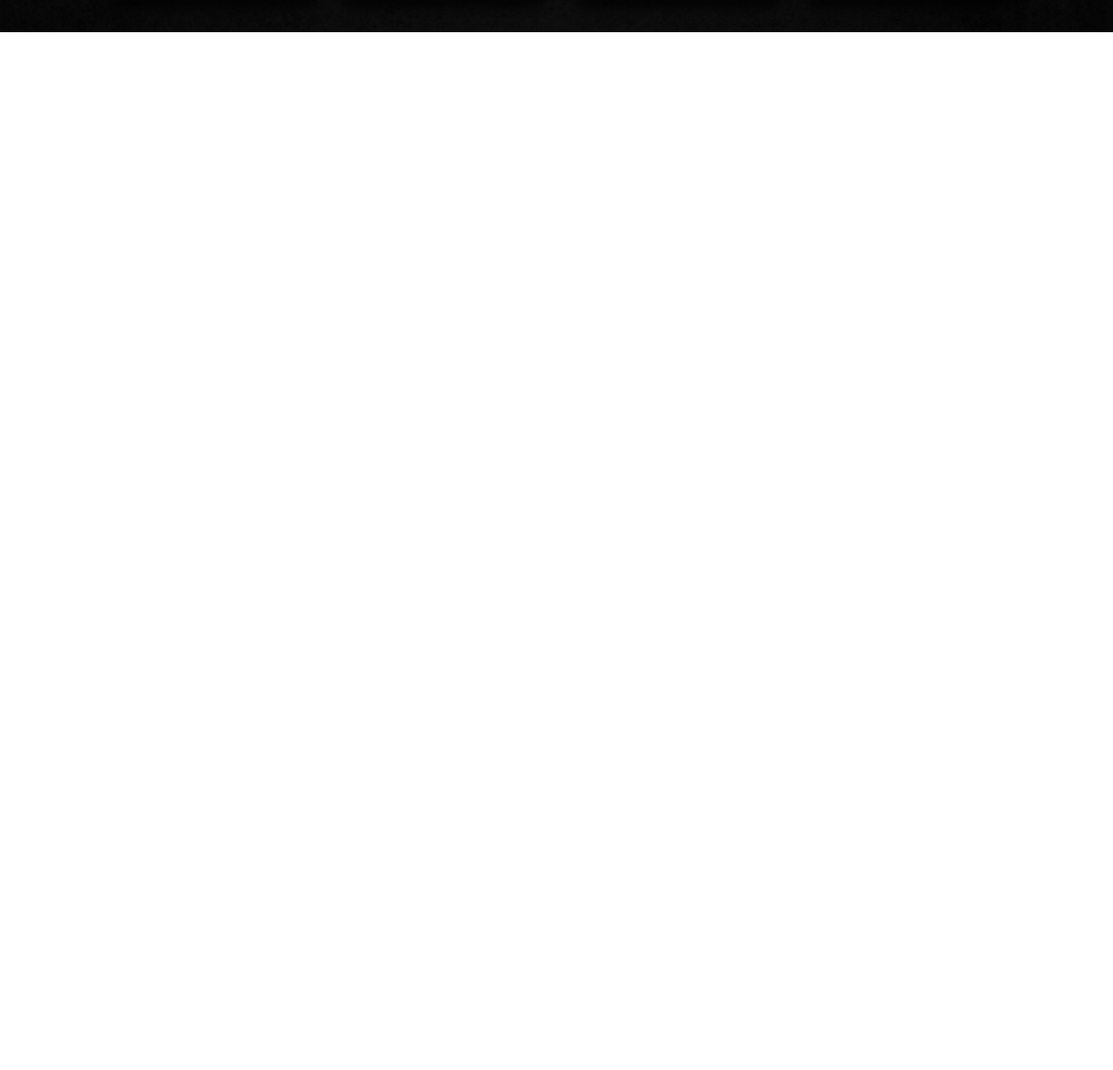
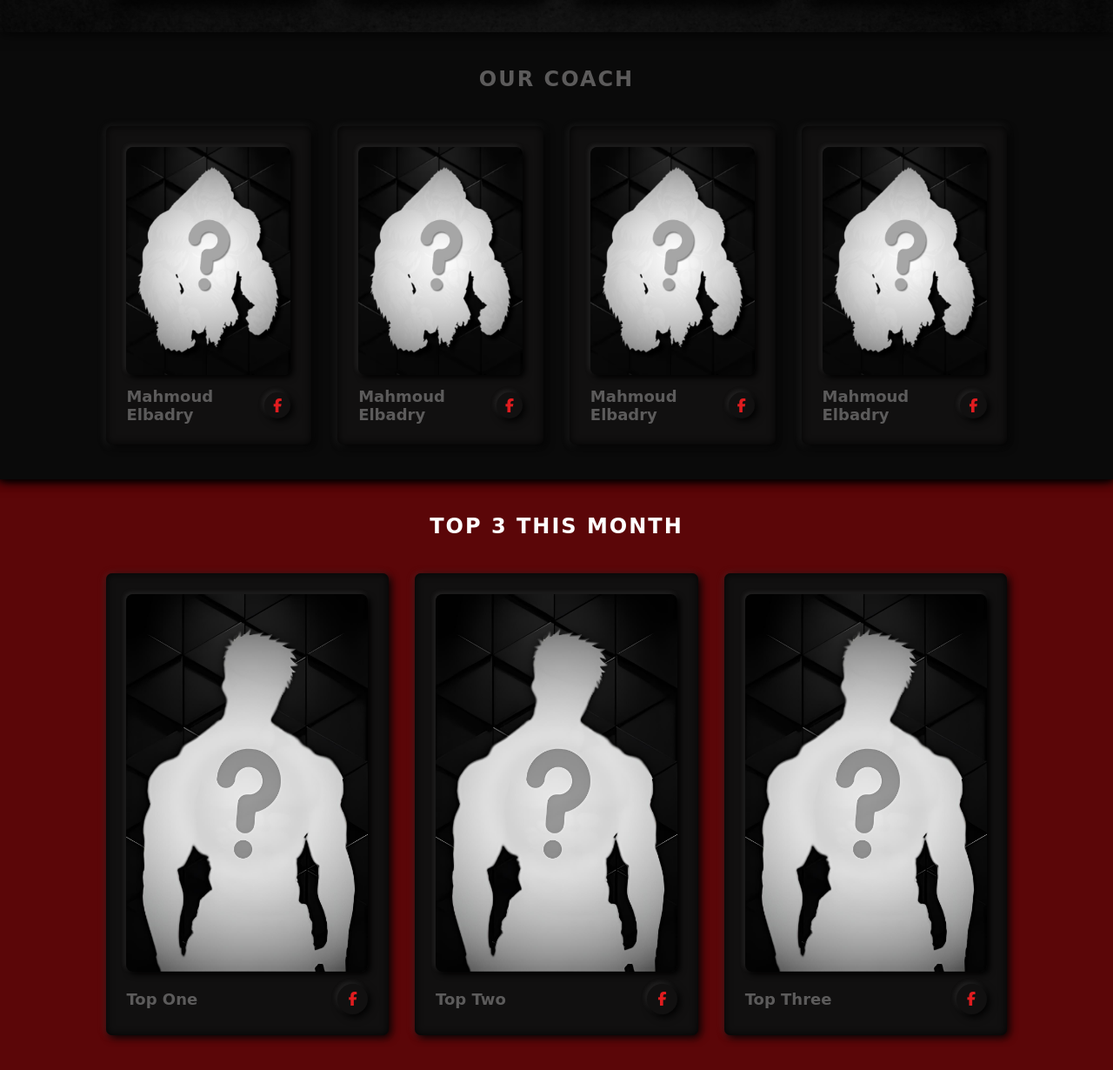
Before and after one commit to mohamed1092001/smash-gym, a plain HTML site: page index.html in a window 1280 px wide. Shown: the part 1266-2496 px from the top of the page at 87% size. Before the commit the page ends 1303 px from the top, so only its background shows below. Drawn offline with Linux system fonts and the light colour scheme; a web font is replaced by a local one.

Commit message:
Add files via upload

```diff
--- a/css/style.css
+++ b/css/style.css
@@ -11,6 +11,7 @@
     font-family: 'Oxanium', cursive;
     background-color: transparent;
     user-select: none;
+    scroll-behavior: smooth;
 }
 
 .flex {
@@ -200,13 +201,13 @@ nav .taps i {
     display: none;
 }
 
-nav .close-taps{
+nav .close-taps {
     position: fixed;
     color: #e01c1f;
     top: 5%;
     right: 5%;
     z-index: 222;
-    font-size: 30px ;
+    font-size: 30px;
     cursor: pointer;
     transform: translateX(200px);
     transition: .4s;
@@ -366,11 +367,13 @@ main .controller-slides .slide-btn.active * {
     background-position: center;
     background-size: cover;
     position: relative;
+    box-shadow: 0px 0px 15px #000;
+    z-index: 2;
 }
 
 .offers::after {
     content: "";
-    background-color: #000000a3;
+    background-color: #00000080;
     position: absolute;
     top: 0%;
     left: 0%;
@@ -387,7 +390,9 @@ h2 {
     z-index: 2;
 }
 
-.offers-con {
+.offers-con,
+.coach-con,
+.top-con {
     gap: 30px;
     position: relative;
     z-index: 23;
@@ -395,7 +400,9 @@ h2 {
     flex-wrap: wrap;
 }
 
-.offers-con .card {
+.offers-con .card,
+.coach-con .card,
+.top-con .card {
     width: calc((100% - 90px) / 4);
     position: relative;
     border-radius: 7px;
@@ -415,7 +422,7 @@ h2 {
 }
 
 .offers-con .card:hover::after {
-    background-color: #000000b0;
+    background-color: #000000c4;
     backdrop-filter: blur(6px);
 }
 
@@ -450,6 +457,12 @@ h2 {
     color: #5c5b5b;
     z-index: 22;
     padding: 10px 15px;
+    transition: .4s;
+}
+
+.offers-con .card:hover .info {
+    backdrop-filter: blur(20px);
+    box-shadow: 0px 0px 10px #1b0000;
 }
 
 .offers-con .card .info .name {
@@ -470,6 +483,73 @@ h2 {
     color: #e01c1f;
 }
 
+
+/* coachs */
+
+.coachs {
+    background-color: #0a0a0a;
+position: relative;
+box-shadow: 0px 0px 10px #000,0px 0px 15px #000,0px 0px 10px #000;
+}
+
+.coach-con .card,
+.top-con .card {
+    padding: 2.3%;
+    background-color: #111010;
+    box-shadow: 3px 3px 10px #000000, -1px 0px 10px #80808034, inset 0px 0px 10px #000000d7;
+}
+
+.coach-con .card img,
+.top-con .card img {
+    width: 100%;
+    border-radius: 8px;
+    box-shadow: 3px 3px 7px #000000, -2px -2px 5px #80808034;
+}
+
+.coach-con .card .coach-info,
+.top-con .card .top-info {
+    margin-top: 10px;
+}
+
+.coach-con .card .coach-info .name,
+.top-con .card .top-info .name {
+    color: #5c5b5b;
+    text-transform: capitalize;
+    font-weight: bold;
+    font-size: 18px;
+}
+
+.coach-con .card .coach-info a,
+.top-con .card .top-info a {
+    color: #e01c1f;
+    width: 35px;
+    aspect-ratio: 1/1;
+    display: flex;
+    align-items: center;
+    justify-content: center;
+    border-radius: 50%;
+    background-color: #111010;
+    box-shadow: 3px 3px 10px #000000, -2px -2px 5px #80808034;
+}
+
+.coach-con .card .coach-info a:hover,
+.top-con .card .top-info a:hover {
+    background-color: #0d0d0d;
+}
+
+/* top */
+
+.top {
+    background-color: #5b0608;
+}
+
+.top h2 {
+    color: #fff;
+}
+
+.top-con .card {
+    width: calc((100% - 60px)/3);
+}
 /* res */
 
 @media (min-width : 0px) and (max-width : 600px) {
@@ -477,12 +557,22 @@ h2 {
         width: 100% !important;
         aspect-ratio: 1/1.3;
     }
+
+    .coach-con .card,.top-con .card {
+        width: 100% !important;
+        padding: 6.6%;
+    }
 }
 
 @media (min-width : 601px) and (max-width : 992px) {
     .offers-con .card {
         width: calc((100% - 60px)/2) !important;
         aspect-ratio: 1/1.3;
+    }
+
+    .coach-con .card,.top-con .card {
+        width: calc((100% - 60px)/2) !important;
+        padding: 3.4%;
     }
 }
 
--- a/index.html
+++ b/index.html
@@ -77,7 +77,7 @@
                     <a href="#"><i class="fa-solid fa-users-viewfinder"></i> our coach</a>
                 </li>
                 <li>
-                    <a href="#"><i class="fa-solid fa-ranking-star"></i> top 10</a>
+                    <a href="#"><i class="fa-solid fa-ranking-star"></i> top 3</a>
                 </li>
                 <li>
                     <a href="#"><i class="fa-regular fa-calendar-check"></i> Appointments</a>
@@ -228,6 +228,98 @@
 
     <!-- end offers -->
 
+    <!-- start coach -->
+    <section class="coachs fixed-x-padding fixed-y-padding">
+        <h2>our coach</h2>
+
+        <div class="coach-con flex fixed-x-padding">
+            <div class="card">
+                <img src="imgs/coach.png" alt="">
+                <div class="coach-info flex flex-j-between flex-a-center">
+                    <p class="name">Mahmoud Elbadry</p>
+                    <a href="https://www.facebook.com/mahmoudm.elbadry.3" target="_blank
+                    ">
+                        <i class="fa-brands fa-facebook-f"></i>
+                    </a>
+                </div>
+            </div>
+            <div class="card">
+                <img src="imgs/coach.png" alt="">
+                <div class="coach-info flex flex-j-between flex-a-center">
+                    <p class="name">Mahmoud Elbadry</p>
+                    <a href="https://www.facebook.com/mahmoudm.elbadry.3" target="_blank
+                    ">
+                        <i class="fa-brands fa-facebook-f"></i>
+                    </a>
+                </div>
+            </div>
+            <div class="card">
+                <img src="imgs/coach.png" alt="">
+                <div class="coach-info flex flex-j-between flex-a-center">
+                    <p class="name">Mahmoud Elbadry</p>
+                    <a href="https://www.facebook.com/mahmoudm.elbadry.3" target="_blank
+                    ">
+                        <i class="fa-brands fa-facebook-f"></i>
+                    </a>
+                </div>
+            </div>
+            <div class="card">
+                <img src="imgs/coach.png" alt="">
+                <div class="coach-info flex flex-j-between flex-a-center">
+                    <p class="name">Mahmoud Elbadry</p>
+                    <a href="https://www.facebook.com/mahmoudm.elbadry.3" target="_blank
+                    ">
+                        <i class="fa-brands fa-facebook-f"></i>
+                    </a>
+                </div>
+            </div>
+        </div>
+    </section>
+    <!-- end coach -->
+
+    <!-- start top -->
+
+    <section class="top fixed-x-padding fixed-y-padding">
+        <h2>top 3 this month</h2>
+
+        <div class="top-con fixed-x-padding flex flex-j-center">
+            <div class="card">
+                <img src="imgs/top.png" alt="">
+                <div class="top-info flex flex-j-between flex-a-center">
+                    <p class="name">top one</p>
+                    <a href="https://www.facebook.com/mahmoudm.elbadry.3" target="_blank
+                    ">
+                        <i class="fa-brands fa-facebook-f"></i>
+                    </a>
+                </div>
+            </div>
+            <div class="card">
+                <img src="imgs/top.png" alt="">
+                <div class="top-info flex flex-j-between flex-a-center">
+                    <p class="name">top two</p>
+                    <a href="https://www.facebook.com/mahmoudm.elbadry.3" target="_blank
+                    ">
+                        <i class="fa-brands fa-facebook-f"></i>
+                    </a>
+                </div>
+            </div>
+            <div class="card ">
+                <img src="imgs/top.png" alt="">
+                <div class="top-info flex flex-j-between flex-a-center">
+                    <p class="name">top three</p>
+                    <a href="https://www.facebook.com/mahmoudm.elbadry.3" target="_blank
+                    ">
+                        <i class="fa-brands fa-facebook-f"></i>
+                    </a>
+                </div>
+            </div>
+        </div>
+    </section>
+
+    <!-- end top -->
+
+
+
     <!-- script -->
 
     <script src="js/jquery-3.7.1.js"></script>
```
Also changed, not shown: imgs/4815d7d4ec27130ceb96aa2baca51fd1.jpg (added), imgs/angry-gorilla-illustration_431811-10.avif (added), imgs/coach.png (added), imgs/top.png (added).
